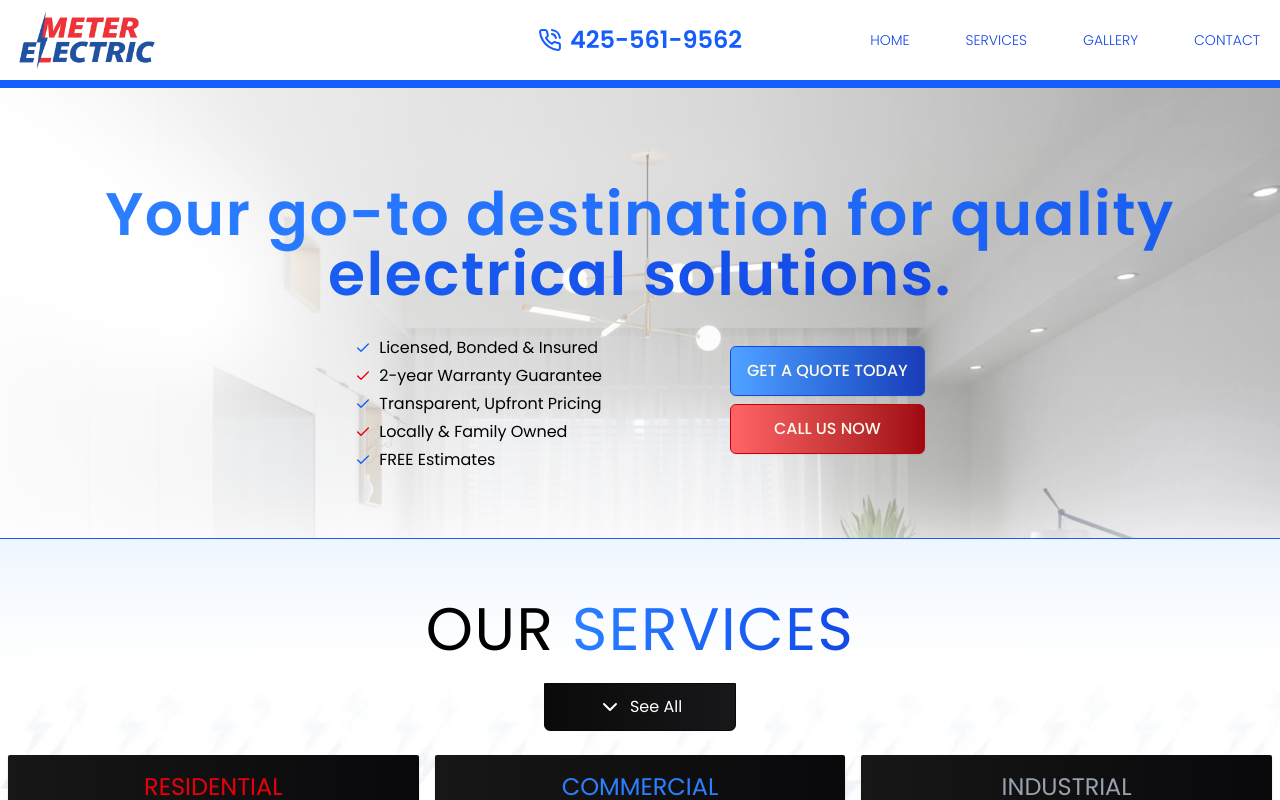
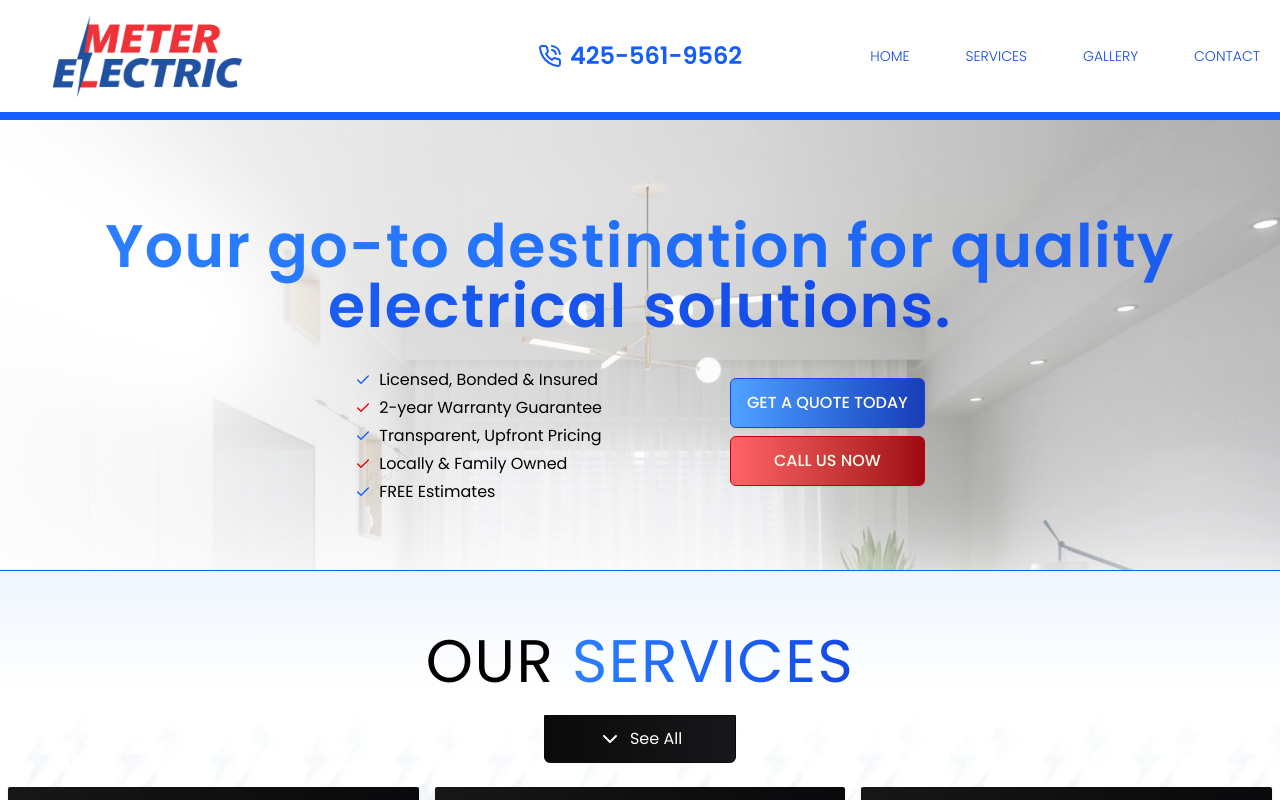
Before and after one commit to vtonu/meterelectric, a React (Vite) app: page / in a window 1280 px wide. Shown: the top 800 px of the page. Built offline with nearby package versions, Linux system fonts and the light colour scheme; what tailwindcss-motion would draw is missing.

Commit message:
made logo bigger and pl-8 (v3.4.7)

```diff
--- a/src/components/Navbar.jsx
+++ b/src/components/Navbar.jsx
@@ -36,7 +36,7 @@ const Navbar = ({ homeRef, servicesRef, projectsRef, contactRef }) => {
         <div className="flex items-center justify-between">
           {/* Logo section */}
           <button onClick={handleLogoClick} className="mx-auto lg:mx-0">
-            <img className="h-20 cursor-pointer" src={logo} alt="Logo" />
+            <img className="h-28 cursor-pointer pl-8" src={logo} alt="Logo" />
           </button>
 
           {/* Phone number for desktop */}
```
Also changed, not shown: 1 other file (tests, documents, lock files or other folders).
